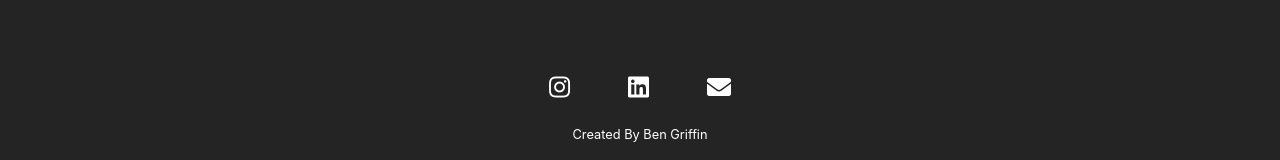
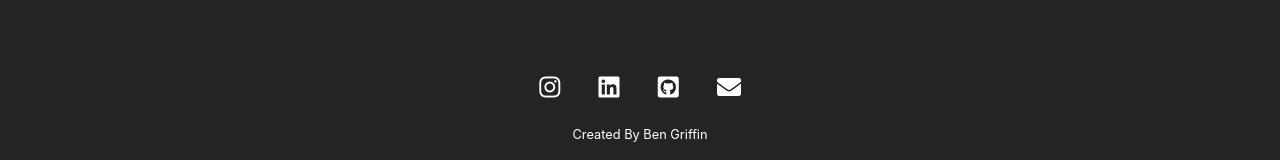
Before and after one commit to bigtechnology/portfolio, a React (Create React App) app: page / in a window 1280 px wide. Shown: the part 950-1110 px from the top of the page. Built offline with nearby package versions, Linux system fonts and the light colour scheme.

Commit message:
Github Link in footer added

```diff
--- a/src/components/footer/footer.js
+++ b/src/components/footer/footer.js
@@ -23,7 +23,14 @@ function Footer() {
             >
               <i className="fab fa-linkedin" />
             </a>
-
+            <a
+              className="social-icon-link youtube"
+              href="https://github.com/B-Griffinn"
+              target="blank"
+              aria-label="Github"
+            >
+              <i class="fab fa-github-square" />
+            </a>
             <a
               className="social-icon-link youtube"
               href="mailto:big-technology@outlook.com"
```
